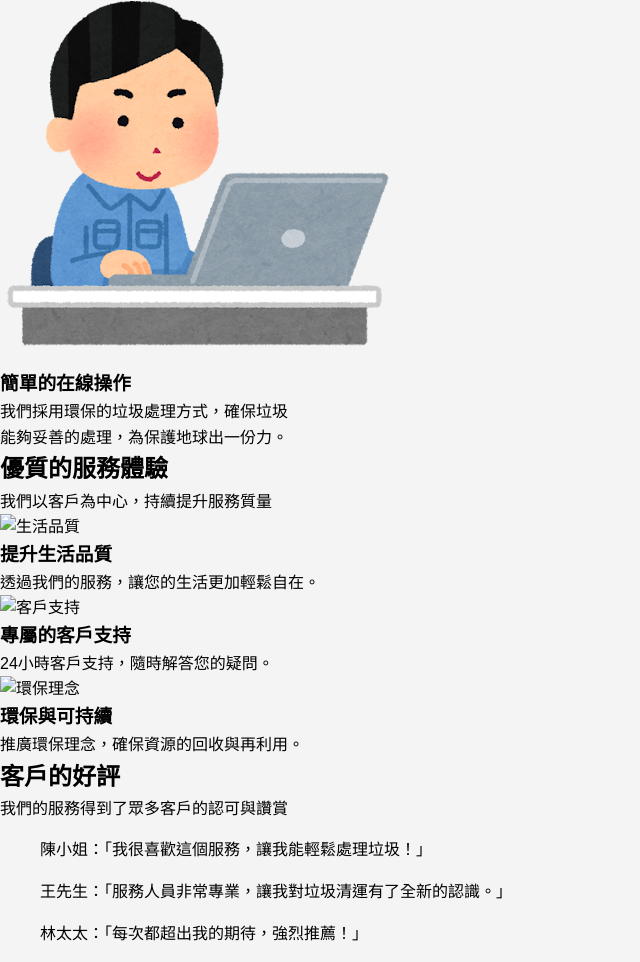
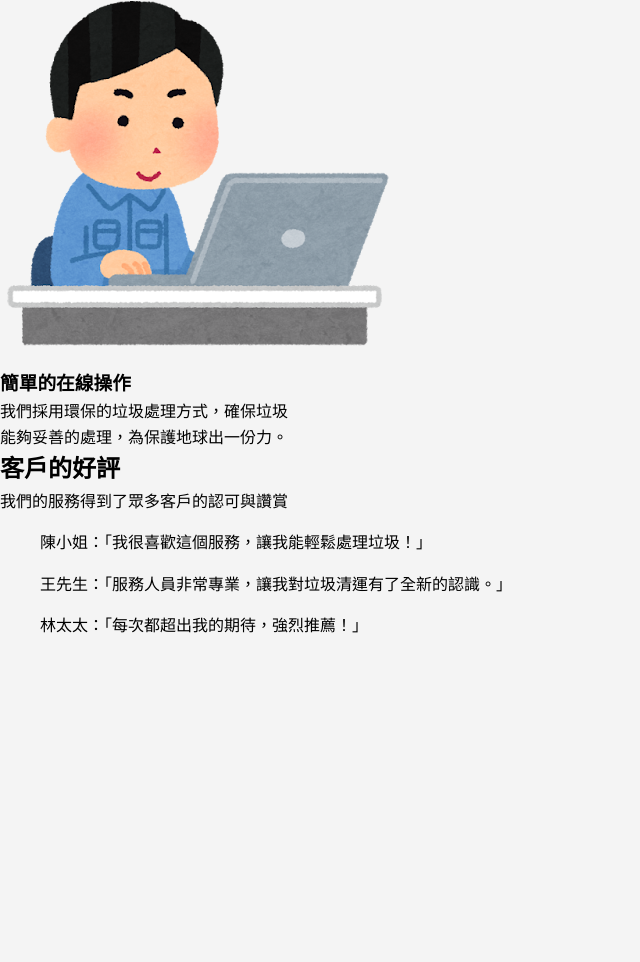
Before and after one commit to S1123576/Ecoclean3.0, a plain HTML site: page index.html in a window 1280 px wide. Shown: the part 1121-2083 px from the top of the page, without its empty margins (0-640 px from the left). After the commit the page ends 1776 px from the top, so only its background shows below. Drawn offline with Linux system fonts and the light colour scheme.

Commit message:
Update index.html

```diff
--- a/index.html
+++ b/index.html
@@ -10,12 +10,10 @@
 <body>
     <header>
         <div class="navbar">
-            <!-- LOGO 區域 -->
             <div class="logo-container">
                 <img src="images/logo.png" alt="EcoClean Logo" class="logo">
                 <span class="platform-name">到府收垃圾平台</span>
             </div>
-            <!-- 導航區域 -->
             <nav>
                 <ul>
                     <li><a href="index.html" data-lang="首頁">首頁</a></li>
@@ -28,7 +26,8 @@
         </div>
     </header>
 
-    <section id="innovative" class="content-section">
+    <main>
+        <section class="content-section">
             <h2 data-lang="內容創新的清運方式">內容創新的清運方式</h2>
             <p data-lang="讓垃圾清運變得簡單無比">讓垃圾清運變得簡單無比</p>
             <div class="features">
@@ -41,45 +40,20 @@
                 <div>
                     <img src="images/professional-team.png" alt="專業團隊">
                     <h3 data-lang="專業的服務團隊">專業的服務團隊</h3>
-                <p>       </p>
-                <p>       </p>
                     <p>我們特別考慮到老年人和行動不便者的需求，</p>
                     <p>讓每位客戶都能輕鬆倒垃圾，消除不便之處。</p>
                 </div>
                 <div>
                     <img src="images/online-process.png" alt="簡單操作">
                     <h3 data-lang="簡單的在線操作">簡單的在線操作</h3>
-                <p>       </p>
-                <p>       </p>
-                <p>       </p>
-                <p>       </p>
                     <p>我們採用環保的垃圾處理方式，確保垃圾</p>
                     <p>能夠妥善的處理，為保護地球出一份力。</p>
                 </div>
             </div>
         </section>
-
-    <section class="content-section">
-        <h2>優質的服務體驗</h2>
-        <p>我們以客戶為中心，持續提升服務質量</p>
-        <div class="features">
-            <div>
-                <img src="quality-life.png" alt="生活品質">
-                <h3>提升生活品質</h3>
-                <p>透過我們的服務，讓您的生活更加輕鬆自在。</p>
-            </div>
-            <div>
-                <img src="customer-support.png" alt="客戶支持">
-                <h3>專屬的客戶支持</h3>
-                <p>24小時客戶支持，隨時解答您的疑問。</p>
-            </div>
-            <div>
-                <img src="eco-friendly.png" alt="環保理念">
-                <h3>環保與可持續</h3>
-                <p>推廣環保理念，確保資源的回收與再利用。</p>
-            </div>
-        </div>
-    </section>
+    </main>
+</body>
+</html>
 
     <section class="content-section">
         <h2>客戶的好評</h2>
```
Lines whose indentation alone changed are shown as unchanged.
